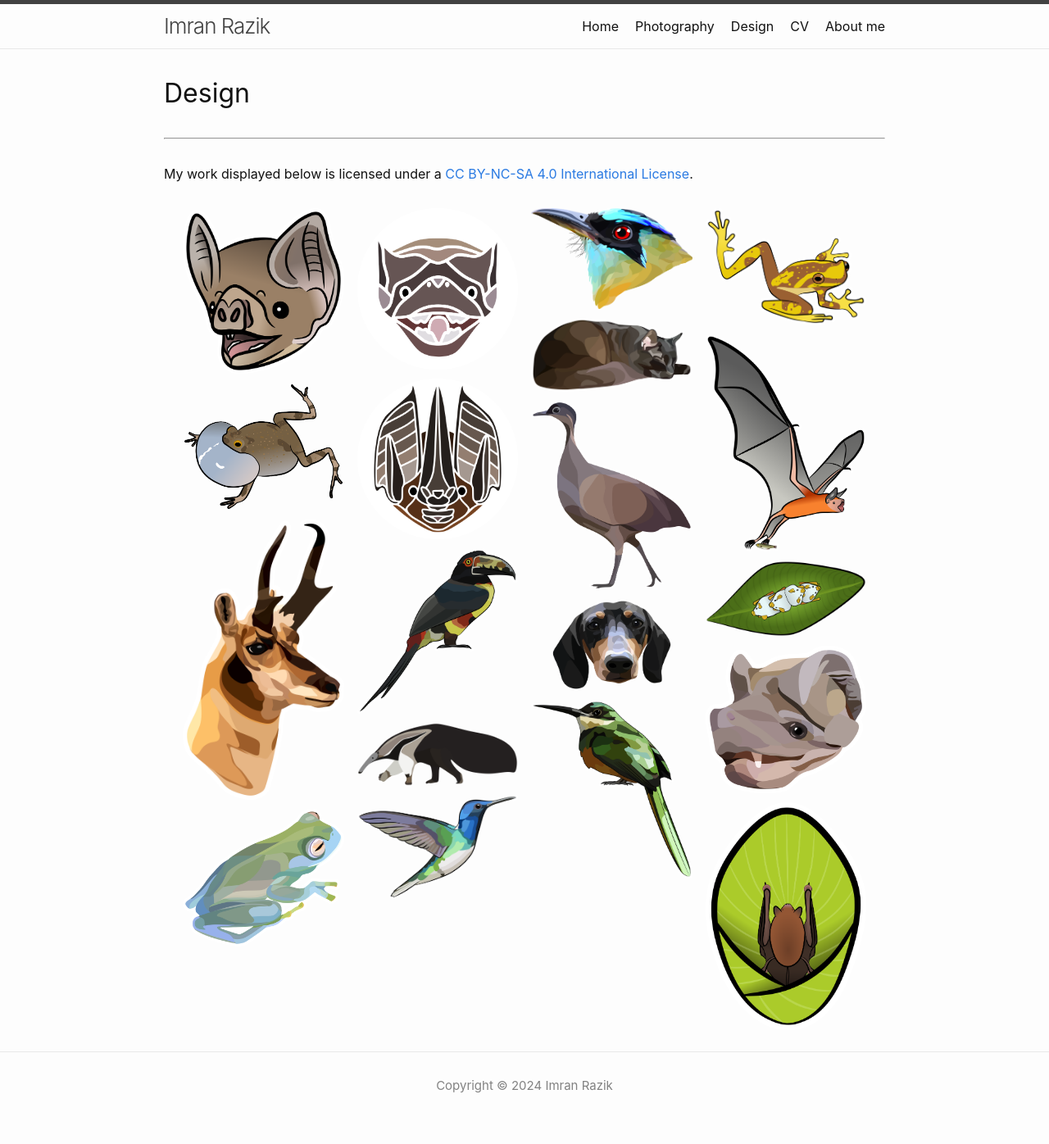
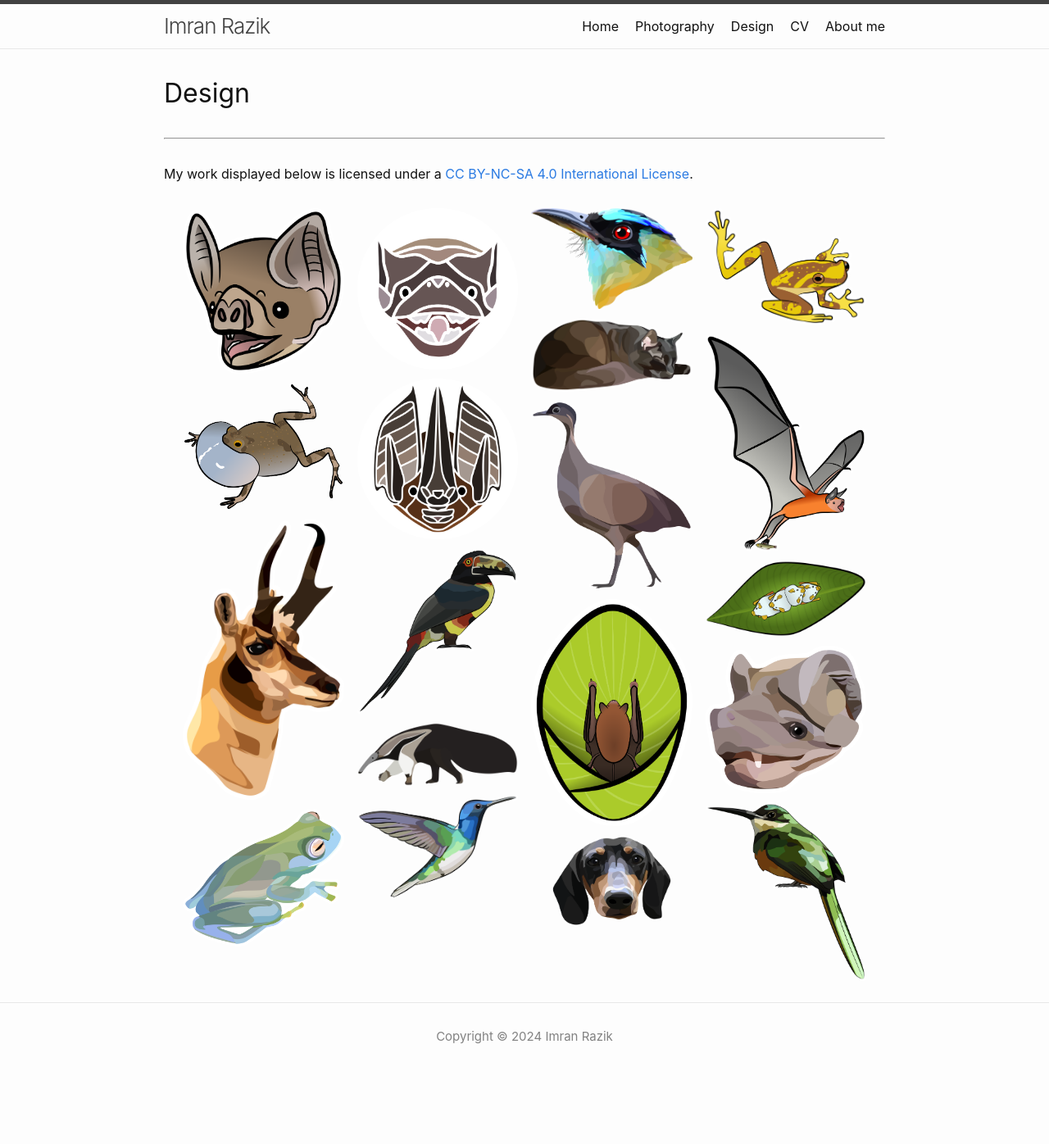
Before and after one commit to imranrazik/imranrazik.github.io, a Jekyll site: the page built from Design.md, in a window 1280 px wide. Shown: the whole page at 82% size. Built offline with Jekyll 4.4.1, drawn with Linux system fonts in a browser that asks for light colours; our own code applies the rules of GitHub Pages for plain Markdown files; after the commit the page ends 1337 px from its top, so only the background shows below that.

Commit message:
Update Design.md

```diff
--- a/Design.md
+++ b/Design.md
@@ -24,14 +24,14 @@ My work displayed below is licensed under a [CC BY-NC-SA 4.0 International Licen
     <img src="/assets/illustrations/motmot.png" loading="lazy" decoding="async" style="width:100%">
     <img src="/assets/illustrations/cat.png" loading="lazy" decoding="async" style="width:100%">
     <img src="/assets/illustrations/tinamou.png" loading="lazy" decoding="async" style="width:100%">
+    <img src="/assets/illustrations/spixoffset.png" loading="lazy" decoding="async" style="width:100%">
     <img src="/assets/illustrations/wellington.png" loading="lazy" decoding="async" style="width:100%">
-    <img src="/assets/illustrations/emeraldbird.png" loading="lazy" decoding="async" style="width:100%">
   </div>
   <div class="column">
     <img src="/assets/illustrations/hila.png" loading="lazy" decoding="async" style="width:100%">
     <img src="/assets/illustrations/noctilio_v02.png" loading="lazy" decoding="async" style="width:100%">
     <img src="/assets/illustrations/ectophylla.png" loading="lazy" decoding="async" style="width:100%">
     <img src="/assets/illustrations/molossus_03.png" loading="lazy" decoding="async" style="width:100%">
-    <img src="/assets/illustrations/spixoffset.png" loading="lazy" decoding="async" style="width:100%">
+    <img src="/assets/illustrations/emeraldbird.png" loading="lazy" decoding="async" style="width:100%">
   </div>
 </div>
```
